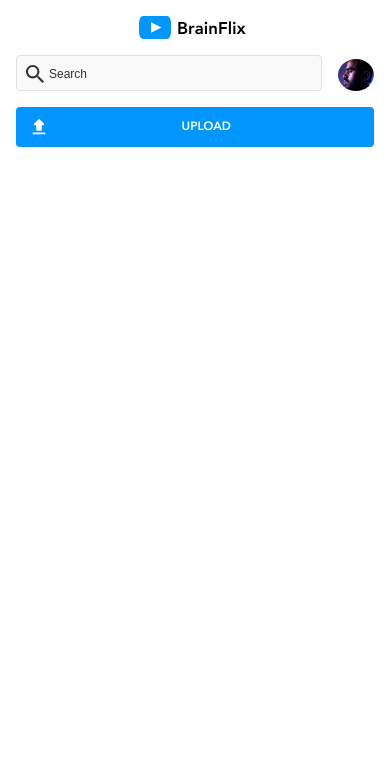
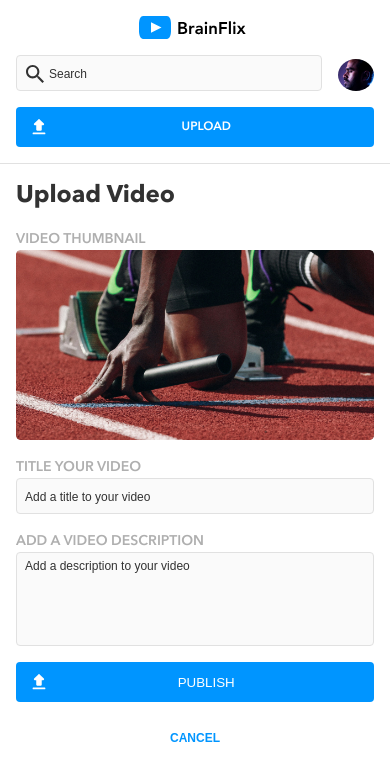
Before and after one commit to MashalV/Mashal-Vajoo-BrainFlix, a React (Vite) app: page /VideoUpload in a window 390 px wide. Shown: the top 780 px of the page. Built offline with nearby package versions, Linux system fonts and the light colour scheme.

Commit message:
upload page mobile view

```diff
--- a/src/pages/VideoUpload/VideoUpload.jsx
+++ b/src/pages/VideoUpload/VideoUpload.jsx
@@ -1,10 +1,28 @@
 import React from 'react'
 import Navigation from '../../components/Navigation/Navigation'
+import "./VideoUpload.scss";
 
 function VideoUpload() {
   return (
     <>
         <Navigation />
+        <section className= "upload">
+
+            <h1 className = "upload__title">Upload Video</h1>
+            <span className = "upload__thumb"> VIDEO THUMBNAIL</span>
+            <img className = "upload__thumb--img" src="/src/assets/images/Upload-video-preview.jpg" alt="man at the starting line of a race"/>
+            <span className = "upload__add" > TITLE YOUR VIDEO</span>
+            <input className= "upload__add--in" type="text" placeholder ="Add a title to your video" />
+            <span className = "upload__description"> ADD A VIDEO DESCRIPTION </span>
+            <input className= "upload__description--in" type="text" placeholder ="Add a description to your video" />
+            <section className = "upload__publish">
+              <img className="upload__publish--img" src="/src/assets/images/icons/upload.svg" alt="upload"></img>
+              <button className = "upload__publish--btn"> PUBLISH </button>
+            </section>
+            <button className = "upload__cancel"> CANCEL </button>
+
+        </section>
+
     </>
   )
 }
--- a/src/pages/VideoUpload/VideoUpload.scss
+++ b/src/pages/VideoUpload/VideoUpload.scss
@@ -0,0 +1,137 @@
+@use "/src/styles/partials/mixins" as *;
+@use "/src/styles/partials/variables" as *;
+
+.upload {
+  border-top: 1px solid $divider-line-color;
+  padding-left: 1rem;
+  padding-right: 1rem;
+  display: flex;
+  flex-direction: column;
+
+  &__title {
+    width: 100%;
+    padding-top: 1rem;
+    padding-bottom: 1rem;
+  }
+
+  &__thumb {
+    font-weight: 600;
+
+    &--img {
+      width: auto;
+      height: auto;
+      border-radius: 4px;
+    }
+  }
+
+  &__add {
+    font-weight: 600;
+    padding-top: 1rem;
+
+    &--in {
+      color: black;
+      max-height: 2.25rem;
+      width: 100%;
+      border-radius: 0.25rem;
+      padding-top: 12px;
+      padding-bottom: 12px;
+      padding-left: 0.5rem;
+      border: 0.0625rem solid $divider-line-color;
+      background-color: $form-background-color;
+
+      &::-webkit-input-placeholder {
+        color: $primary-color-text;
+        font-style: normal;
+        font-size: 12px;
+        display: flex;
+        align-items: flex-start;
+      }
+
+      &:active {
+        border: 0.0625rem solid $primary-button-color;
+      }
+    }
+  }
+
+  &__description {
+    font-weight: 600;
+    padding-top: 1rem;
+
+    &--in {
+      color: black;
+      max-height: 2.25rem;
+      width: 100%;
+      border-radius: 0.25rem;
+      padding-left: 0.5rem;
+      padding-top: 12px;
+      padding-bottom: 5rem;
+      border: 0.0625rem solid $divider-line-color;
+      background-color: $form-background-color;
+
+      &::-webkit-input-placeholder {
+        color: $primary-color-text;
+        font-style: normal;
+        font-size: 12px;
+        display: flex;
+        align-items: flex-start;
+      }
+
+      &:active {
+        border: 0.0625rem solid $primary-button-color;
+      }
+    }
+  }
+
+  &__publish {
+    background-color: $primary-button-color;
+    color: $background-color;
+    font-weight: 600;
+    font-style: normal;
+    font-size: 12px;
+    border-radius: 4px;
+    margin-top: 1rem;
+    padding: 0.75rem;
+    height: 40px;
+    display: flex;
+    align-items: center;
+
+    &:hover {
+      background-color: $hover-state-color;
+    }
+
+    &--img {
+      display: flex;
+      justify-content: flex-start;
+    }
+
+    &--btn {
+      border: none;
+      background-color: $primary-button-color;
+      color: $background-color;
+      display: flex;
+      width: 100%;
+      justify-content: center;
+    }
+  }
+
+  &__cancel {
+    background-color: $background-color;
+    color: $primary-button-color;
+    font-weight: 600;
+    font-style: normal;
+    font-size: 12px;
+    border-radius: 4px;
+    margin-top: 1rem;
+    padding: 0.75rem;
+    height: 40px;
+    display: flex;
+    align-items: center;
+    justify-content: center;
+    border: none;
+    margin-bottom: 1rem;
+
+    &:hover {
+      background-color: $hover-state-color;
+    }
+  }
+}
```
